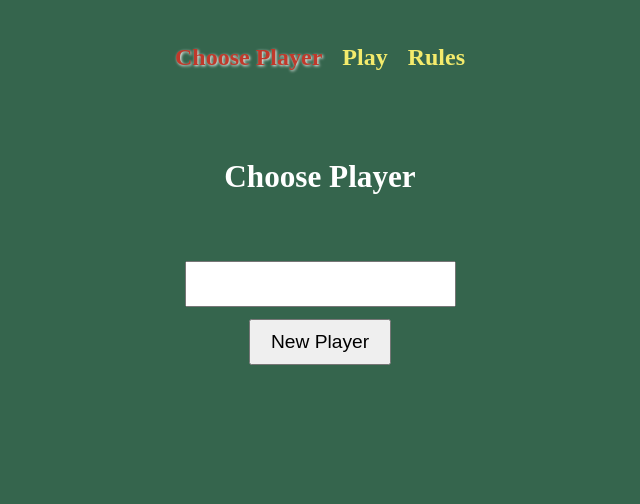
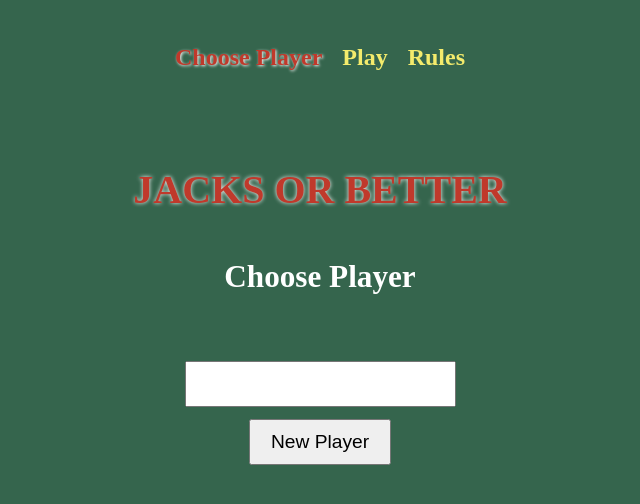
Before and after one commit to valbuilt/Video-Poker, a React (Vite) app: page / in a window 1280 px wide. Shown: the top 504 px of the page, without its empty margins (320-960 px from the left). Built offline with nearby package versions, Linux system fonts and the light colour scheme.

Commit message:
Add game title and its styling

```diff
--- a/src/components/PlayerSelect/PlayerSelect.css
+++ b/src/components/PlayerSelect/PlayerSelect.css
@@ -6,6 +6,13 @@
   margin-top: 50px;
   min-height: 80%;
   font-size: 1.3rem;
+}
+
+.player-select h1 {
+  font-size: 2.5rem;
+  margin-bottom: 20px;
+  color: #c0392b;
+  text-shadow: 0 0 4px white;
 }
 
 .player-select input {
--- a/src/components/PlayerSelect/PlayerSelect.tsx
+++ b/src/components/PlayerSelect/PlayerSelect.tsx
@@ -39,6 +39,7 @@ export default function PlayerSelect() {
 
   return (
     <section className="player-select">
+      <h1>JACKS OR BETTER</h1>
       <h2>Choose Player</h2>
       <ul>
         {players.map((player) => (
```
